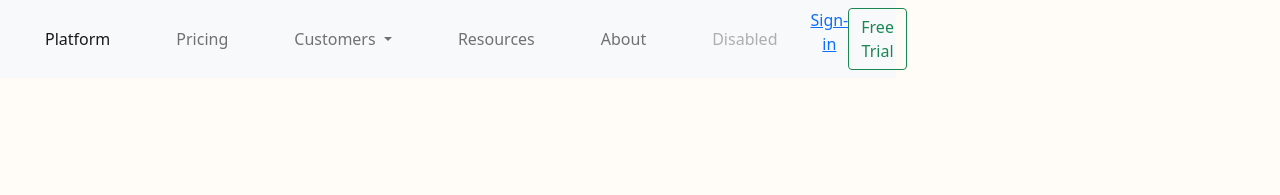
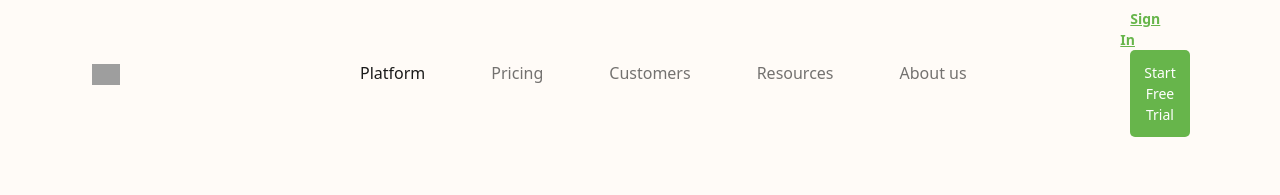
Before and after one commit to FaustoPaFl/ProyectoFase1, a plain HTML site: page index.html in a window 1280 px wide. Shown: the top 195 px of the page. Drawn offline with nearby package versions, Linux system fonts and the light colour scheme; grey boxes are pictures that could not be loaded.

Commit message:
agregamos js menu y estilos a navbar

```diff
--- a/index.html
+++ b/index.html
@@ -34,47 +34,38 @@
                 </div>
             </header>
         </section> -->
-        <nav class="navbar navbar-expand-lg navbar-light bg-light">
+        <nav class="navbar navbar-expand-lg navbar-light" style="background-color: #fffbf7;">
             <div class="container-fluid">
-              <button class="navbar-toggler" type="button" data-bs-toggle="collapse" data-bs-target="#navbarSupportedContent"
-                aria-controls="navbarSupportedContent" aria-expanded="false" aria-label="Toggle navigation">
+              <a class="navbar-brand logo" href="#">
+                <img src="https://getmatcha.com/wp-content/uploads/2020/01/Icon-green.png" alt="Matcha"/>
+              </a>
+              <button class="navbar-toggler" type="button" data-bs-toggle="collapse" data-bs-target="#navbarSupportedContent" aria-controls="navbarSupportedContent" aria-expanded="false" aria-label="Toggle navigation">
                 <span class="navbar-toggler-icon"></span>
               </button>
               <div class="collapse navbar-collapse" id="navbarSupportedContent">
-                <ul class="navbar-nav me-auto mb-2 mb-lg-0">
+                <ul class="navbar-nav mx-auto">
                   <li class="nav-item">
                     <a class="nav-link active" aria-current="page" href="#">Platform</a>
                   </li>
                   <li class="nav-item">
                     <a class="nav-link" href="#">Pricing</a>
                   </li>
-                  <li class="nav-item dropdown">
-                    <a class="nav-link dropdown-toggle" href="#" id="navbarDropdown" role="button" data-bs-toggle="dropdown"
-                      aria-expanded="false">
-                      Customers
-                    </a>
-                    <ul class="dropdown-menu" aria-labelledby="navbarDropdown">
-                      <li><a class="dropdown-item" href="#">Action</a></li>
-                      <li><a class="dropdown-item" href="#">Another action</a></li>
-                      <li>
-                        <hr class="dropdown-divider">
-                      </li>
-                      <li><a class="dropdown-item" href="#">Something else here</a></li>
-                    </ul>
+                  <li class="nav-item">
+                    <a class="nav-link" href="#">Customers</a>
                   </li>
                   <li class="nav-item">
                     <a class="nav-link" href="#">Resources</a>
                   </li>
                   <li class="nav-item">
-                    <a class="nav-link" href="#">About</a>
-                  </li>
-                  <li class="nav-item">
-                    <a class="nav-link disabled">Disabled</a>
+                    <a class="nav-link" href="#">About us</a>
                   </li>
                 </ul>
-                <form class="d-flex">
-                    <a href="">Sign-in</a>
-                  <button class="btn btn-outline-success" type="submit">Free Trial</button>
+
+                <form class="form-inline my-2 my-lg-0 actions justify-content-end">
+                  <div class="actions">
+                    <a href="#">Sign In</a>
+                    <button>Start Free Trial</button>
+                  </div>
                 </form>
               </div>
             </div>
@@ -213,6 +204,8 @@
             <button>See Case Study</button>
           </div>
         </section>
-
+        <script src="https://cdn.jsdelivr.net/npm/bootstrap@5.1.3/dist/js/bootstrap.bundle.min.js"
+        integrity="sha384-ka7Sk0Gln4gmtz2MlQnikT1wXgYsOg+OMhuP+IlRH9sENBO0LRn5q+8nbTov4+1p"
+        crossorigin="anonymous"></script>
     </body>
 </html>
--- a/styles.css
+++ b/styles.css
@@ -57,7 +57,6 @@ li{
 }
 
 .navbar{
-    width: 70%;
     text-align: center;
     color: #025157;
     font-weight: 500;
```
